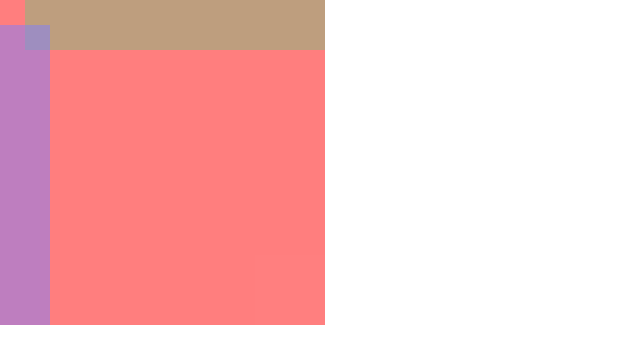
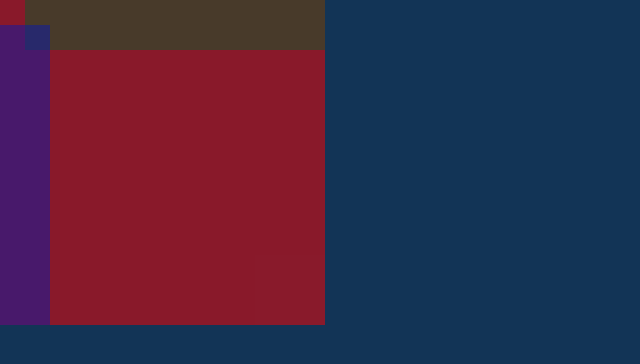
Before and after one commit to martinrossil/puix, a website built with webpack: page assets/www/development.html in a window 1280 px wide. Shown: the whole page, without its empty margins (0-640 px from the left). Built offline with nearby package versions, Linux system fonts and the light colour scheme.

Commit message:
Create ApplicationContainer & PuixApp.

```diff
--- a/assets/www/development.html
+++ b/assets/www/development.html
@@ -9,6 +9,6 @@
     <style>*{position: absolute;}body{margin: 0;}</style>
   </head>
   <body>
-    <display-container></display-container>
+    <puix-app></puix-app>
   </body>
 </html>
--- /dev/null
+++ b/src/PuixApp.ts
@@ -0,0 +1,33 @@
+import ApplicationContainer from './elements/ApplicationContainer';
+import IDisplayContainer from './interfaces/IDisplayContainer';
+import IDisplayElement from './interfaces/IDisplayElement';
+import DisplayElement from './elements/DisplayElement';
+import DisplayContainer from './elements/DisplayContainer';
+
+export default class PuixApp extends ApplicationContainer {
+    public constructor() {
+        super();
+    }
+
+    protected initialize(): void {
+        super.initialize();
+        this.backgroundColor = '#123456';
+        const container: IDisplayContainer = new DisplayContainer();
+        container.backgroundColor = 'red';
+        container.opacity = 0.5;
+        const greenBox: IDisplayElement = new DisplayElement();
+        greenBox.setSize(300, 50);
+        greenBox.x = 25;
+        greenBox.backgroundColor = 'green';
+        greenBox.opacity = 0.5;
+        container.addElement(greenBox);
+        const blueBox: IDisplayElement = new DisplayElement();
+        blueBox.setSize(50, 300);
+        blueBox.backgroundColor = 'blue';
+        blueBox.opacity = 0.5;
+        blueBox.y = 25;
+        container.addElement(blueBox);
+        this.addElement(container);
+    }
+}
+customElements.define('puix-app', PuixApp);
--- /dev/null
+++ b/src/elements/ApplicationContainer.ts
@@ -0,0 +1,16 @@
+import DisplayContainer from './DisplayContainer';
+
+export default class ApplicationContainer extends DisplayContainer {
+    public constructor() {
+        super();
+    }
+
+    protected initialize(): void {
+        super.initialize();
+        window.addEventListener('resize', () => {
+            this.setSize(window.innerWidth, window.innerHeight);
+        });
+        this.setSize(window.innerWidth, window.innerHeight);
+    }
+}
+customElements.define('application-container', ApplicationContainer);
--- a/src/elements/DisplayContainer.ts
+++ b/src/elements/DisplayContainer.ts
@@ -10,27 +10,14 @@ export default class DisplayContainer extends DisplayElement implements IDisplay
     protected initialize(): void {
         super.initialize();
         console.log('DisplayContainer initialize()');
-        this.backgroundColor = 'red';
-        this.opacity = 0.5;
-        const greenBox: IDisplayElement = new DisplayElement();
-        greenBox.setSize(300, 50);
-        greenBox.x = 25;
-        greenBox.backgroundColor = 'green';
-        greenBox.opacity = 0.5;
-        this.addElement(greenBox);
-        const blueBox: IDisplayElement = new DisplayElement();
-        blueBox.setSize(50, 300);
-        blueBox.backgroundColor = 'blue';
-        blueBox.opacity = 0.5;
-        blueBox.y = 25;
-        this.addElement(blueBox);
+        // Make invalidateACtualSize public and call from layouts after laying out elements!!!!
     }
 
     protected commitProperties(): void {
         super.commitProperties();
         console.log('DisplayContainer commitProperties()');
-        if (this._invalidateActualSizeChanged) {
-            this._invalidateActualSizeChanged = false;
+        if (this._actualSizeInvalid) {
+            this._actualSizeInvalid = false;
             this.setActualSizeFromElements();
         }
     }
@@ -82,7 +69,7 @@ export default class DisplayContainer extends DisplayElement implements IDisplay
 
     public addElement(element: IDisplayElement): void {
         this.elements.push(element);
-        this.invalidateActualSize = true;
+        this.actualSizeInvalid = true;
         this.appendChild(element as unknown as Node);
         this.invalidateProperties();
     }
@@ -92,19 +79,17 @@ export default class DisplayContainer extends DisplayElement implements IDisplay
         return this._elements;
     }
 
-    private _invalidateActualSize = false;
-    private _invalidateActualSizeChanged = false;
-    protected set invalidateActualSize(value: boolean) {
-        if (this._invalidateActualSize === value) {
+    private _actualSizeInvalid = false;
+    protected set actualSizeInvalid(value: boolean) {
+        if (this._actualSizeInvalid === value) {
             return;
         }
-        this._invalidateActualSize = true;
-        this._invalidateActualSizeChanged = true;
+        this._actualSizeInvalid = true;
         this.invalidateProperties();
     }
 
-    protected get invalidateActualSize(): boolean {
-        return this._invalidateActualSize;
+    protected get actualSizeInvalid(): boolean {
+        return this._actualSizeInvalid;
     }
 }
 customElements.define('display-container', DisplayContainer);
--- a/src/elements/SizeElement.ts
+++ b/src/elements/SizeElement.ts
@@ -13,33 +13,17 @@ export default class SizeElement extends PositionElement implements ISizeElement
 
     protected commitProperties(): void {
         super.commitProperties();
-        // console.log('SizeElement commitProperties()', this);
-        if (this._widthChanged && this._heightChanged) {
-            this._widthChanged = false;
-            this._heightChanged = false;
-            this.style.width = this.width + 'px';
-            this.style.height = this.height + 'px';
-        } else if (this._widthChanged) {
-            this._widthChanged = false;
-            this.style.width = this.width + 'px';
-        } else if (this._heightChanged) {
-            this._heightChanged = false;
-            this.style.height = this.height + 'px';
-        }
         if (this._actualWidthChanged && this._actualHeightChanged) {
             this._actualWidthChanged = false;
             this._actualHeightChanged = false;
             this.style.width = this.actualWidth + 'px';
             this.style.height = this.actualHeight + 'px';
-            this.dispatchEventWith('actualSizeChanged');
         } else if (this._actualWidthChanged) {
             this._actualWidthChanged = false;
             this.style.width = this.actualWidth + 'px';
-            this.dispatchEventWith('actualWidthChanged');
         } else if (this._actualHeightChanged) {
             this._actualHeightChanged = false;
             this.style.height = this.actualHeight + 'px';
-            this.dispatchEventWith('actualHeightChanged');
         }
     }
 
@@ -49,14 +33,12 @@ export default class SizeElement extends PositionElement implements ISizeElement
     }
 
     private _width = 0;
-    private _widthChanged = false;
     public set width(value: number) {
         if (this._width === value) {
             return;
         }
         this._width = value;
-        this._widthChanged = true;
-        this.invalidateProperties();
+        this.actualWidth = value;
     }
 
     public get width(): number {
@@ -64,14 +46,12 @@ export default class SizeElement extends PositionElement implements ISizeElement
     }
 
     private _height = 0;
-    private _heightChanged = false;
     public set height(value: number) {
         if (this._height === value) {
             return;
         }
         this._height = value;
-        this._heightChanged = true;
-        this.invalidateProperties();
+        this.actualHeight = value;
     }
 
     public get height(): number {
--- a/webpack.development.js
+++ b/webpack.development.js
@@ -5,7 +5,7 @@ module.exports = {
     mode: 'development',
     devtool: 'inline-source-map',
     entry: {
-        PuiApp: './src/elements/DisplayContainer.ts',
+        PuiApp: './src/PuixApp.ts',
     },
     output: {
         filename: '[name].[contenthash].js',
```
